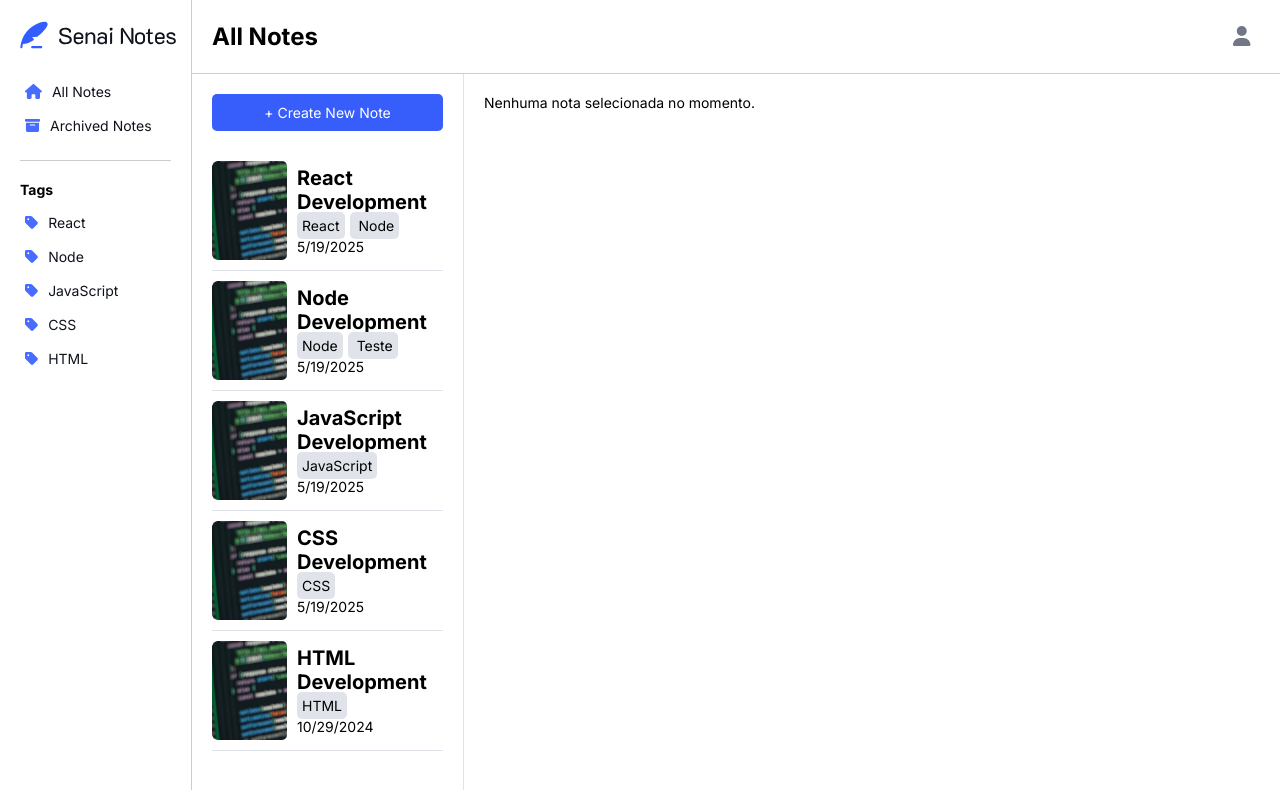
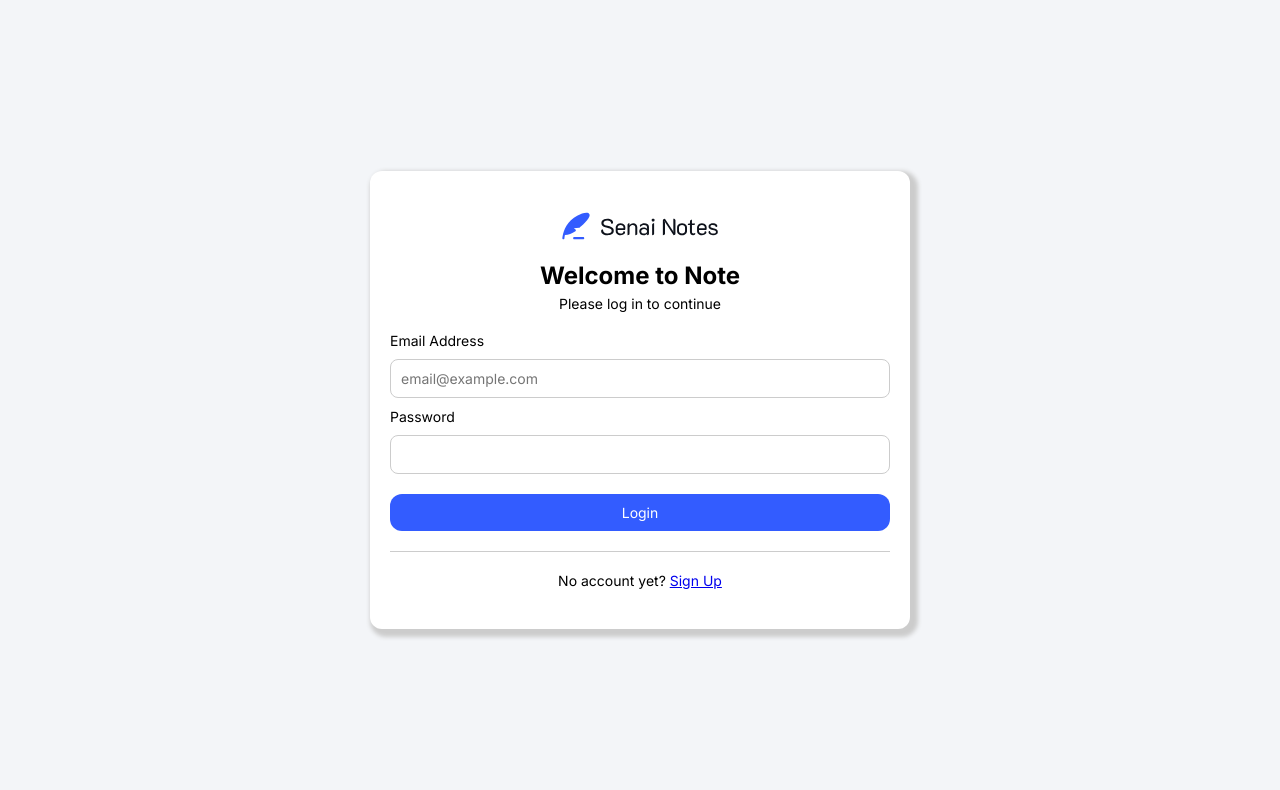
Before and after one commit to ArielMn22/senai-notes, a React (Vite) app: page / in a window 1280 px wide. Shown: the top 790 px of the page. Built offline with nearby package versions, Linux system fonts and the light colour scheme; data requests are answered from the project's data file; a web font is replaced by a local one.

Commit message:
feat: implementar sistema de autenticação com login e cadastro de usuários

```diff
--- a/db.json
+++ b/db.json
@@ -11,6 +11,16 @@
       "name": "Teste",
       "email": "teste@email.com",
       "password": "12345678"
+    },
+    {
+      "id": "c4b7",
+      "email": "a@a.com",
+      "password": "123"
+    },
+    {
+      "id": "f176",
+      "email": "b@b.com",
+      "password": "123"
     }
   ],
   "tags": [
@@ -38,6 +48,7 @@
   "notes": [
     {
       "id": "9999",
+      "userId": "1",
       "title": "React Development",
       "description": "Texto.",
       "image": "assets/sample.png",
@@ -49,6 +60,7 @@
     },
     {
       "id": "d7b9",
+      "userId": "1",
       "title": "Node Development",
       "description": "Texto 2.",
       "image": "assets/sample.png",
@@ -60,6 +72,7 @@
     },
     {
       "id": "af12",
+      "userId": "1",
       "title": "JavaScript Development",
       "description": "Texto",
       "image": "assets/sample.png",
@@ -70,6 +83,7 @@
     },
     {
       "id": "415b",
+      "userId": "1",
       "title": "CSS Development",
       "description": "Texto",
       "image": "assets/sample.png",
@@ -80,6 +94,7 @@
     },
     {
       "title": "HTML Development",
+      "userId": "1",
       "description": "Texto",
       "image": "assets/sample.png",
       "tags": [
--- a/package.json
+++ b/package.json
@@ -17,7 +17,7 @@
     "@fortawesome/react-fontawesome": "^0.2.2",
     "react": "^19.0.0",
     "react-dom": "^19.0.0",
-    "react-router-dom": "^7.4.1",
+    "react-router-dom": "^7.6.0",
     "react-toastify": "^11.0.5"
   },
   "devDependencies": {
--- a/src/App.jsx
+++ b/src/App.jsx
@@ -1,7 +1,40 @@
-import Notes from './pages/notes'
+import Login from './pages/login';
+import NewUser from './pages/new-user';
+import Notes from './pages/notes';
+import { BrowserRouter, Route, Routes } from "react-router-dom";
 
 function App() {
-  return <Notes/>;
+
+  const isAuthenticated = () => {
+
+    let token = localStorage.getItem("token");
+
+    if (token) {
+      return true;
+    } else {
+      return false;
+    }
+
+  }
+
+  return (
+    <>
+      <BrowserRouter>
+
+        <Routes>
+
+          <Route path="/" element={<Login/>}></Route>
+          <Route path="/login" element={<Login/>}></Route>
+          <Route path="/new-user" element={<NewUser/>}></Route>
+          <Route path="/notes" element={isAuthenticated() == true ? <Notes/> : <h1>Not Found</h1>}></Route>
+
+          <Route path="*" element={<h1>Not Found</h1>}></Route>
+
+        </Routes>
+
+      </BrowserRouter>
+    </>
+  );
 }
 
 export default App
--- /dev/null
+++ b/src/pages/login/index.jsx
@@ -0,0 +1,69 @@
+import { useState } from "react";
+import "./styles.css";
+import { toast } from "react-toastify";
+
+function Login() {
+
+  const [email, setEmail] = useState("");
+  const [password, setPassword] = useState("");
+
+  const onLoginClick = () => {
+
+    if (email == "teste@teste.com" && password == "123456") {
+
+      toast.success("Login realizado com sucesso!");
+
+      let token = "meuToken";
+      let userId = "meuId";
+
+      localStorage.setItem("token", token);
+      localStorage.setItem("userId", userId);
+
+      window.location.href = "/notes";
+
+    } else {
+
+      toast.error("Credenciais inválidas!");
+
+    }
+
+  }
+
+  return (
+
+    <>
+
+      <div className="page__mask">
+
+        <div className="form__container">
+
+          <img src="assets/logo.svg" alt="Logo do Senai Notes." />
+
+          <h1>Welcome to Note</h1>
+          <p className="subtitle">Please log in to continue</p>
+
+          <label>
+            Email Address
+            <input value={email} onChange={e => setEmail(e.target.value)} type="text" placeholder="email@example.com" />
+          </label>
+
+          <label>
+            Password
+            <input value={password} onChange={e => setPassword(e.target.value)} type="password" />
+          </label>
+
+          <button onClick={() => onLoginClick()}>Login</button>
+
+          <p className="form__hint">No account yet? <a href="/new-user">Sign Up</a></p>
+
+        </div>
+
+      </div>
+
+    </>
+
+  );
+
+}
+
+export default Login;
--- /dev/null
+++ b/src/pages/login/styles.css
@@ -0,0 +1,89 @@
+.page__mask {
+
+    display: flex;
+    flex-direction: column;
+    align-items: center;
+    justify-content: center;
+
+    width: 100%;
+    height: 100vh;
+
+    background-color: #f3f5f8;
+
+}
+
+.form__container {
+
+    background-color: white;
+
+    padding: 40px 20px;
+    box-shadow: 4px 4px 4px 4px #ccc;
+    border-radius: 12px;
+
+    display: flex;
+    flex-direction: column;
+    align-items: center;
+    justify-content: center;
+
+    width: 540px;
+
+}
+
+.form__container h1 {
+
+    font-size: 24px;
+    margin-top: 20px;
+    margin-bottom: 5px;
+
+}
+
+.form__container .subtitle {
+    margin-bottom: 20px;
+}
+
+.form__container label {
+
+    display: flex;
+    flex-direction: column;
+
+    width: 100%;
+
+    margin-bottom: 10px;
+
+}
+
+.form__container label input {
+
+    width: 100%;
+    padding: 10px;
+    border-radius: 8px;
+    border: 1px solid #ccc;
+    margin-top: 10px;
+
+}
+
+.form__container button {
+
+    background-color: #335cff;
+
+    width: 100%;
+    color: white;
+
+    border: none;
+    border-radius: 12px;
+
+    padding: 10px;
+
+    margin-top: 10px;
+    margin-bottom: 20px;
+
+}
+
+.form__container .form__hint {
+
+    border-top: 1px solid #ccc;
+    width: 100%;
+    text-align: center;
+    padding-top: 20px;
+
+}
--- /dev/null
+++ b/src/pages/new-user/index.jsx
@@ -0,0 +1,76 @@
+import { useState } from "react";
+import "./styles.css";
+import { toast } from "react-toastify";
+
+function NewUser() {
+
+  const [email, setEmail] = useState("");
+  const [password, setPassword] = useState("");
+
+  const onSignUpClick = async () => {
+
+    let response = await fetch("http://localhost:3000/users", {
+      method: "POST",
+      headers: {
+        "Content-Type": "application/json"
+      },
+      body: JSON.stringify({
+        email: email,
+        password: password
+      })
+    });
+
+    if (response.ok) {
+
+      toast.success("Usuário cadastrado com sucesso!");
+
+      setTimeout(() => {
+        window.location.href = "/login";
+      }, 3000);
+
+    } else {
+
+      toast.error("Erro ao cadastrar o usuário, tente novamente.");
+
+    }
+
+  }
+
+  return (
+
+    <>
+
+      <div className="page__mask">
+
+        <div className="form__container">
+
+          <img src="assets/logo.svg" alt="Logo do Senai Notes." />
+
+          <h1>Create Your Account</h1>
+          <p className="subtitle">Sign up to start organizing your notes and boost your productivity.</p>
+
+          <label>
+            Email Address
+            <input value={email} onChange={e => setEmail(e.target.value)} type="text" placeholder="email@example.com" />
+          </label>
+
+          <label>
+            Password
+            <input value={password} onChange={e => setPassword(e.target.value)} type="password" />
+          </label>
+
+          <button onClick={() => onSignUpClick()}>Login</button>
+
+          <p className="form__hint">Already have an account? <a href="/login">Sign In</a></p>
+
+        </div>
+
+      </div>
+
+    </>
+
+  );
+
+}
+
+export default NewUser;
--- /dev/null
+++ b/src/pages/new-user/styles.css
@@ -0,0 +1,89 @@
+.page__mask {
+
+    display: flex;
+    flex-direction: column;
+    align-items: center;
+    justify-content: center;
+
+    width: 100%;
+    height: 100vh;
+
+    background-color: #f3f5f8;
+
+}
+
+.form__container {
+
+    background-color: white;
+
+    padding: 40px 20px;
+    box-shadow: 4px 4px 4px 4px #ccc;
+    border-radius: 12px;
+
+    display: flex;
+    flex-direction: column;
+    align-items: center;
+    justify-content: center;
+
+    width: 540px;
+
+}
+
+.form__container h1 {
+
+    font-size: 24px;
+    margin-top: 20px;
+    margin-bottom: 5px;
+
+}
+
+.form__container .subtitle {
+    margin-bottom: 20px;
+}
+
+.form__container label {
+
+    display: flex;
+    flex-direction: column;
+
+    width: 100%;
+
+    margin-bottom: 10px;
+
+}
+
+.form__container label input {
+
+    width: 100%;
+    padding: 10px;
+    border-radius: 8px;
+    border: 1px solid #ccc;
+    margin-top: 10px;
+
+}
+
+.form__container button {
+
+    background-color: #335cff;
+
+    width: 100%;
+    color: white;
+
+    border: none;
+    border-radius: 12px;
+
+    padding: 10px;
+
+    margin-top: 10px;
+    margin-bottom: 20px;
+
+}
+
+.form__container .form__hint {
+
+    border-top: 1px solid #ccc;
+    width: 100%;
+    text-align: center;
+    padding-top: 20px;
+
+}
```
Also changed, not shown: 1 other file (tests, documents, lock files or other folders).
